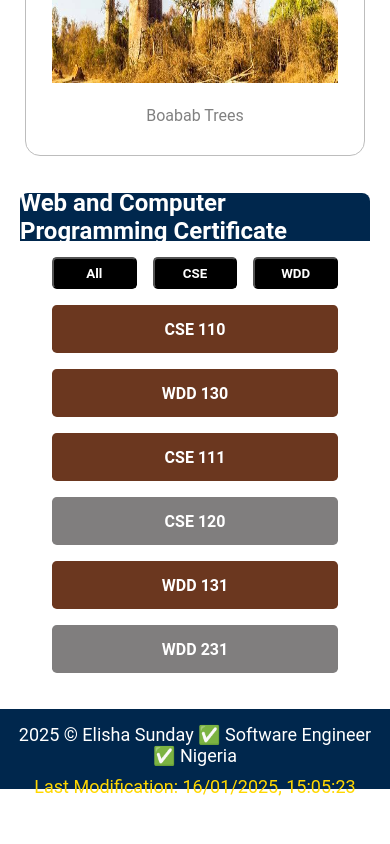
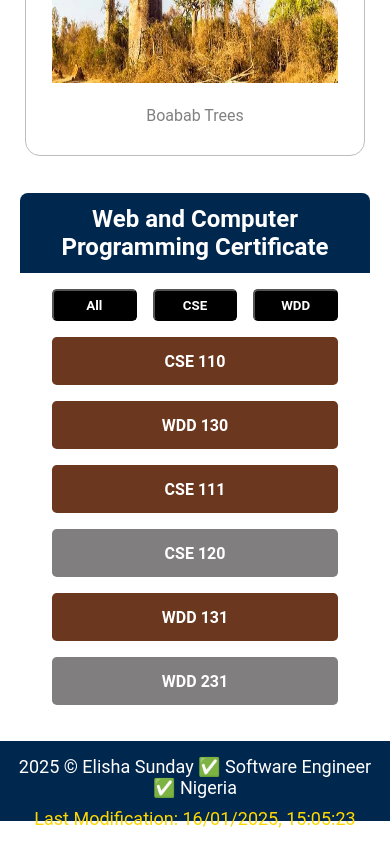
Before and after one commit to Elilaw179/wdd231, a plain HTML site: page index.html in a window 390 px wide. Shown: the part 813-1657 px from the top of the page. Before the commit the page ends 1625 px from the top, so only its background shows below. Drawn offline with Linux system fonts and the light colour scheme.

Commit message:
correction made on the css file

```diff
--- a/styles/base.css
+++ b/styles/base.css
@@ -16,6 +16,13 @@ header {
 .heading h1 {
   color: #ffffff;
 }
+
+.fa-rotate-by {
+  transform: rotate(0deg) !important; /* Provide a valid default fallback */
+}
+
+
+
 .fa-solid {
   color: white;
   font-size: 2rem;
@@ -248,9 +255,9 @@ footer p {
   .web-comp-card {
     width: 100%;
   }
-  .web-comp-card div h1 {
+  .web-comp-card div h2 {
     text-align: center;
-    height: 3rem;
+    height: 5rem;
   }
   .all-cse-wdd {
     width: 100%;
```
